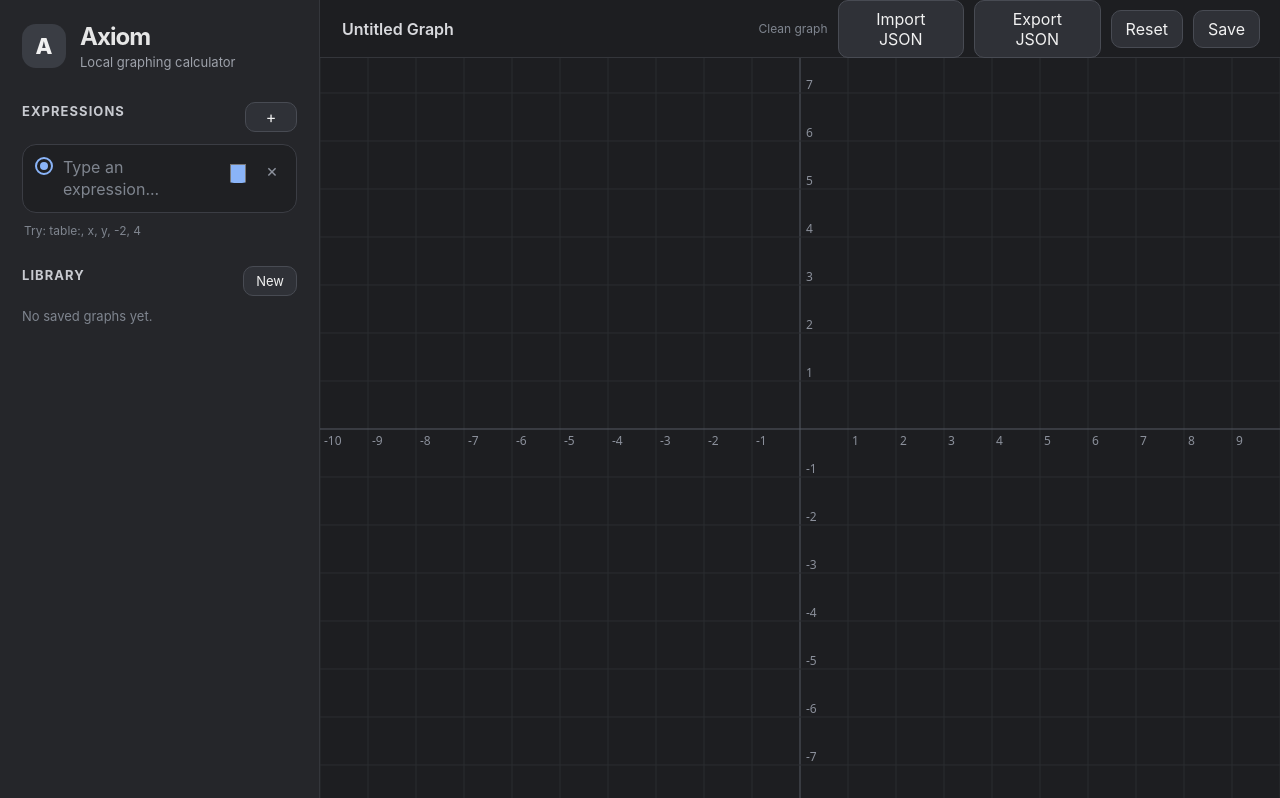
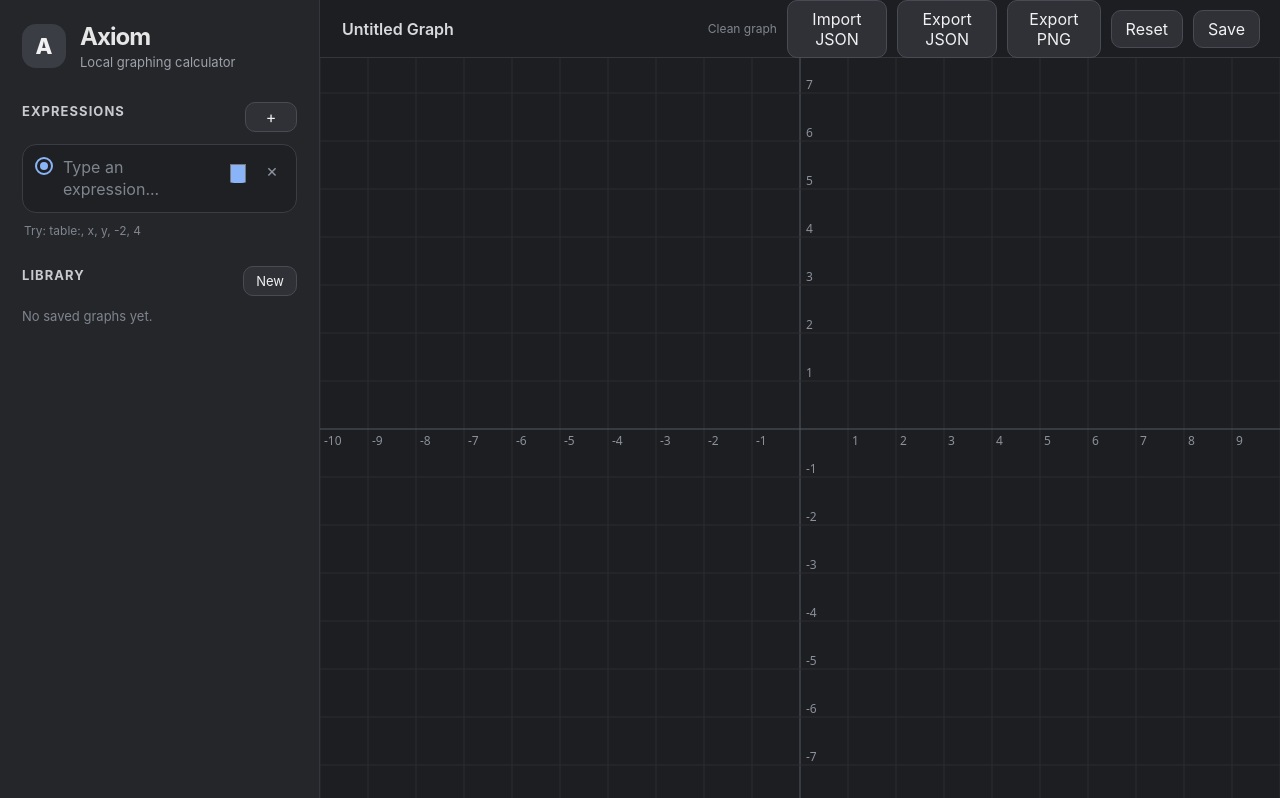
Before and after one commit to Voryalis/axiom, a React (Vite) app: page / in a window 1280 px wide. Built offline with nearby package versions, Linux system fonts and the light colour scheme.

Commit message:
Add PNG graph export

```diff
--- a/src/App.tsx
+++ b/src/App.tsx
@@ -1,6 +1,6 @@
 import { useEffect, useMemo, useRef, useState } from "react";
 import { all, create } from "mathjs";
-import GraphCanvas, { type GraphExpression } from "./components/GraphCanvas";
+import GraphCanvas, { type GraphCanvasHandle, type GraphExpression } from "./components/GraphCanvas";
 import "./App.css";
 
 const math = create(all, {});
@@ -280,6 +280,7 @@ function updateVariableAssignment(raw: string, value: number) {
 
 function App() {
   const fileInputRef = useRef<HTMLInputElement | null>(null);
+  const graphCanvasRef = useRef<GraphCanvasHandle | null>(null);
   const expressionInputRefs = useRef<Record<string, HTMLTextAreaElement | null>>(
     {},
   );
@@ -516,6 +517,11 @@ function App() {
 
   function openImportDialog() {
     fileInputRef.current?.click();
+  }
+
+  function exportPng() {
+    graphCanvasRef.current?.exportPng();
+    setSaveStatus("Exported PNG");
   }
 
   async function importJson(file: File | undefined) {
@@ -777,6 +783,7 @@ function App() {
             <span className="save-status">{saveStatus}</span>
             <button onClick={openImportDialog}>Import JSON</button>
             <button onClick={exportJson}>Export JSON</button>
+            <button onClick={exportPng}>Export PNG</button>
             <button onClick={resetGraph}>Reset</button>
             <button onClick={saveGraph}>Save</button>
           </div>
@@ -791,7 +798,7 @@ function App() {
         </div>
 
         <div className="graph-stage">
-          <GraphCanvas expressions={expressions} />
+          <GraphCanvas ref={graphCanvasRef} expressions={expressions} />
         </div>
       </section>
     </main>
--- a/src/components/GraphCanvas.tsx
+++ b/src/components/GraphCanvas.tsx
@@ -1,4 +1,4 @@
-import { useEffect, useRef } from "react";
+import { forwardRef, useEffect, useImperativeHandle, useRef } from "react";
 import { all, create } from "mathjs";
 
 const math = create(all, {});
@@ -19,6 +19,10 @@ export type GraphExpression = {
 
 type GraphCanvasProps = {
   expressions: GraphExpression[];
+};
+
+export type GraphCanvasHandle = {
+  exportPng: () => void;
 };
 
 type GraphPoint = {
@@ -49,7 +53,10 @@ const INITIAL_VIEWPORT: Viewport = {
 const ZOOM_SENSITIVITY = 0.0015;
 const POINT_HIT_RADIUS = 10;
 
-function GraphCanvas({ expressions }: GraphCanvasProps) {
+const GraphCanvas = forwardRef<GraphCanvasHandle, GraphCanvasProps>(function GraphCanvas(
+  { expressions },
+  ref,
+) {
   const canvasRef = useRef<HTMLCanvasElement | null>(null);
   const viewportRef = useRef<Viewport>({ ...INITIAL_VIEWPORT });
   const isDraggingRef = useRef(false);
@@ -57,6 +64,19 @@ function GraphCanvas({ expressions }: GraphCanvasProps) {
   const renderedPointsRef = useRef<RenderedPoint[]>([]);
   const hoveredPointRef = useRef<RenderedPoint | null>(null);
   const pinnedPointRef = useRef<RenderedPoint | null>(null);
+
+  useImperativeHandle(ref, () => ({
+    exportPng() {
+      const canvas = canvasRef.current;
+
+      if (!canvas) return;
+
+      const link = document.createElement("a");
+      link.href = canvas.toDataURL("image/png");
+      link.download = "axiom-graph.png";
+      link.click();
+    },
+  }));
 
   useEffect(() => {
     const preventNativeZoom = (event: WheelEvent) => {
@@ -315,7 +335,7 @@ function GraphCanvas({ expressions }: GraphCanvasProps) {
   }, [expressions]);
 
   return <canvas ref={canvasRef} className="graph-canvas" />;
-}
+});
 
 function draw(
   ctx: CanvasRenderingContext2D,
```
Also changed, not shown: 1 other file (tests, documents, lock files or other folders).
